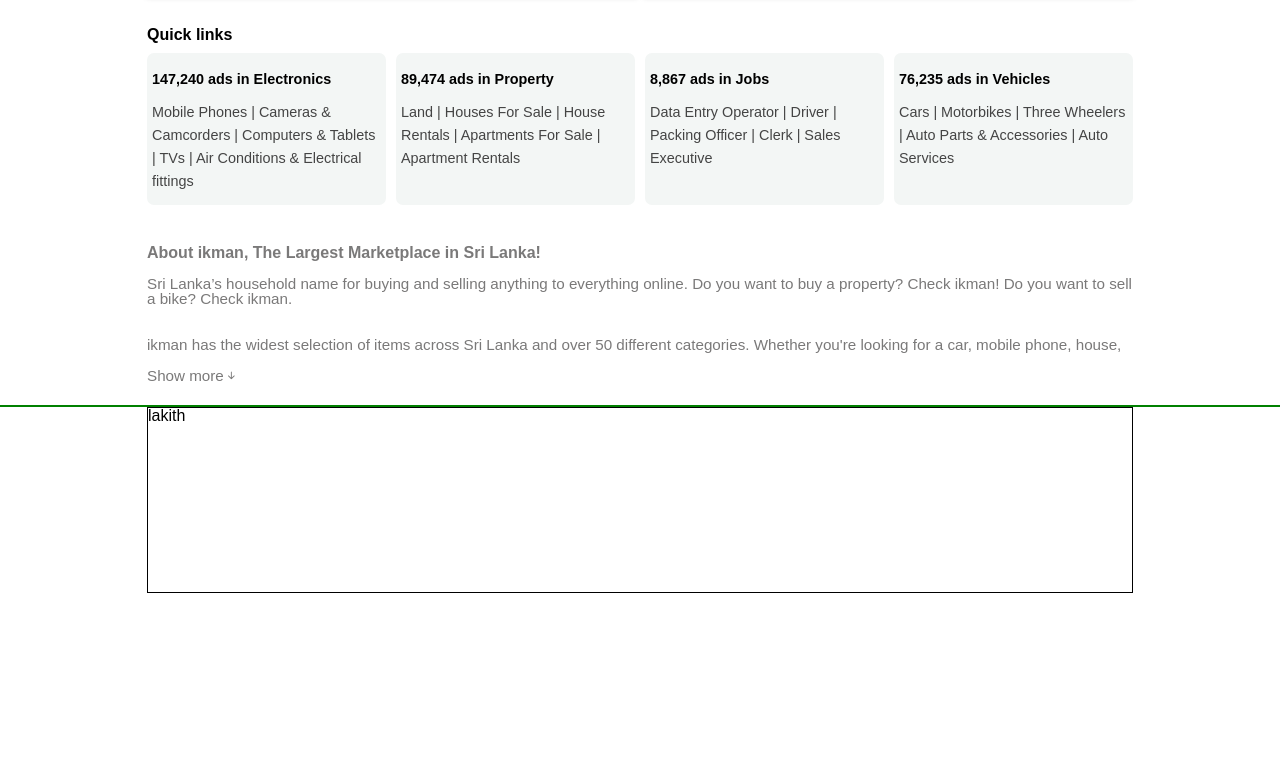
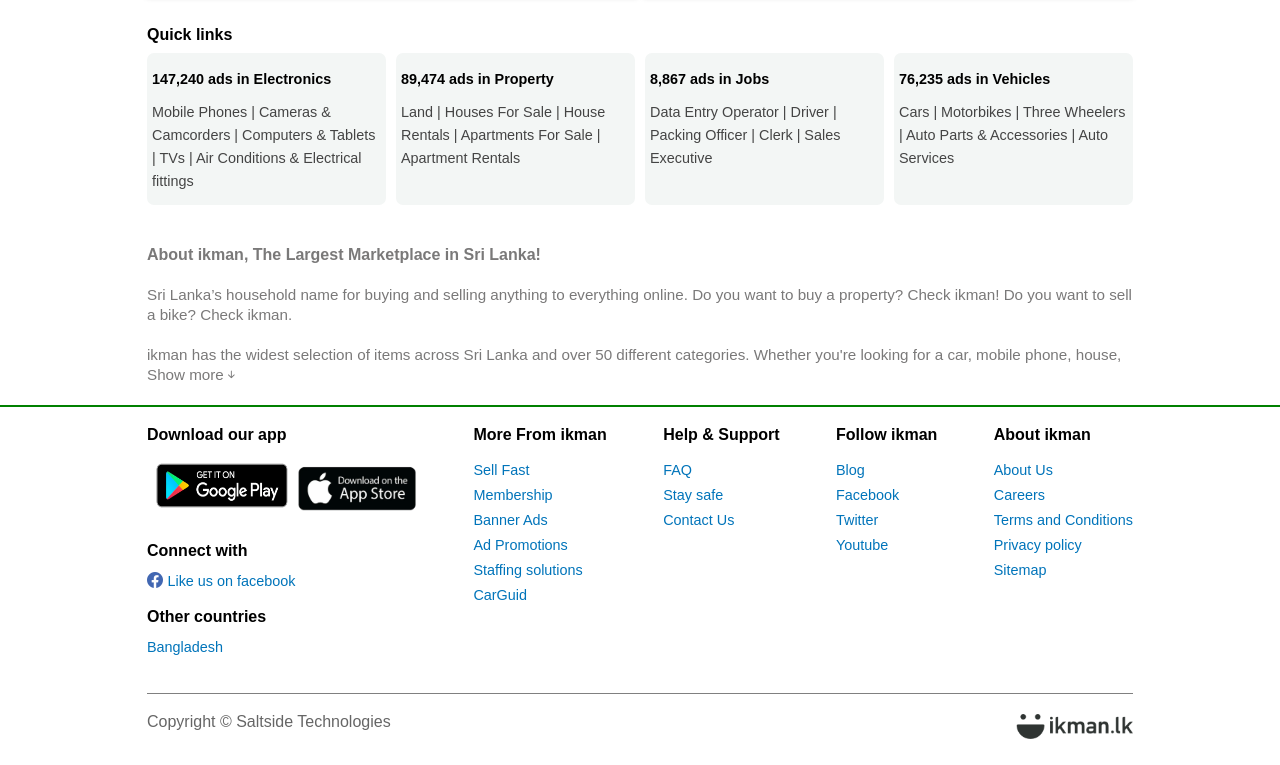
Before and after one commit to Nadeesha-Wanasinghe/ikmanlk-clone, a plain HTML site: page index.html in a window 1280 px wide. Shown: the part 1082-1847 px from the top of the page. Before the commit the page ends 1675 px from the top, so only its background shows below. Drawn offline with nearby package versions, Linux system fonts and the light colour scheme.

Commit message:
Complete the footer section

```diff
--- a/css/home.css
+++ b/css/home.css
@@ -79,13 +79,15 @@ footer {
   height: 188px;
   display: flex;
   justify-content: center;
-    border-top: 2px solid green;
+  border-top: 2px solid green;
+  height: 360px;
 }
 
 #footer-content {
   width: 100%;
   max-width: 986px;
-  border: 1px solid black;
+  display: flex;
+  flex-direction: column;
 }
 
 #header-1 {
@@ -294,7 +296,6 @@ input::placeholder {
 #add-poster-left {
   display: flex;
   height: 100%;
-
 }
 #add-poster-left > div:first-child {
   flex-basis: 40%;
@@ -328,12 +329,12 @@ input::placeholder {
   cursor: pointer;
   color: rgb(68, 68, 68);
 }
-#add-poster-left button span{
+#add-poster-left button span {
   font-size: 0.9rem;
   font-weight: bold;
 }
 
-#add-poster-right div{
+#add-poster-right div {
   margin-left: 20px;
 }
 #add-poster-right div:nth-child(2) {
@@ -358,7 +359,7 @@ input::placeholder {
   color: white;
 }
 
-#add-poster-right button span{
+#add-poster-right button span {
   font-size: 0.9rem;
   font-weight: bold;
 }
@@ -395,6 +396,7 @@ strong {
 #about-ikman {
   color: rgb(122, 121, 121);
   font-size: 0.95rem;
+  line-height: 20px;
 }
 
 #about-ikman strong {
@@ -409,6 +411,59 @@ strong {
   font-size: 0.95rem;
   cursor: pointer;
   padding: 0;
+}
+
+#footer-content > div:first-child {
+  flex-basis: 80%;
+  display: flex;
+  justify-content: space-between;
+  padding: 20px 0px;
+
+}
+
+#footer-content > div:last-child {
+  flex-basis: 20%;
+  display: flex;
+  justify-content: space-between;
+  border-top: 1px solid gray;
+  padding: 20px 0px;
+  color: rgb(102, 102, 102);
+}
+#footer-content > div:last-child img{
+  height: 25px;
+}
+
+#footer-content-top > div div:first-child{
+  margin-bottom: 15px;
+}
+
+#footer-content-top > div a{
+  line-height: 25px;
+  color: #0074ba;
+  font-size: 0.9rem;
+}
+
+#app-icons {
+  display: flex;
+  justify-content: space-between;
+  align-items: center;
+  padding-bottom: 20px;
+}
+#app-icons img {
+  cursor: pointer;
+  position: relative;
+  top: -5px;
+}
+#app-icons img:first-child {
+  width: 150px;
+  height: 65px;
+}
+#app-icons img:last-child {
+  width: 120px;
+  height: 50px;
+}
+.sub-footer {
+  padding-bottom: 10px;
 }
 
 @media all and (max-width: 800px) {
--- a/index.html
+++ b/index.html
@@ -348,14 +348,64 @@
         <div id="about-ikman">
           <p>
             <strong>About ikman, The Largest Marketplace in Sri Lanka!</strong><br><br>
-            Sri Lanka’s household name for buying and selling anything to everything online. Do you want to buy a property? Check ikman! Do you want to sell a bike? Check ikman. <br><br><br>
-            ikman has the widest selection of items across Sri Lanka and over 50 different categories. Whether you're looking for a car, mobile phone, house, <br><br>
+            Sri Lanka’s household name for buying and selling anything to everything online. Do you want to buy a property? Check ikman! Do you want to sell a bike? Check ikman. <br><br>
+            ikman has the widest selection of items across Sri Lanka and over 50 different categories. Whether you're looking for a car, mobile phone, house, <br>
           </p>
           <button>Show more<i class="bi bi-arrow-down-short"></i></button>
         </div>
       </main>
       <footer id="footer">
-        <div id="footer-content">lakith</div>
+        <div id="footer-content">
+          <div id="footer-content-top">
+            <div>
+              <div><strong>Download our app</strong></div>
+              <div id="app-icons">
+                <img src="img/browse-items/18.png" alt="">
+                <img src="img/browse-items/19.png" alt="">
+              </div>
+              <div class="sub-footer"><strong>Connect with</strong></div>
+              <div>
+                <div><i style="color: #4267B2;" class="bi bi-facebook"></i>&nbsp;<a href="">Like us on facebook</a></div>
+              </div>
+              <div class="sub-footer"><strong>Other countries</strong></div>
+              <div><a href="">Bangladesh</a></div>
+            </div>
+            <div>
+              <div><strong>More From ikman</strong></div>
+              <div><a href="">Sell Fast</a></div>
+              <div><a href="">Membership</a></div>
+              <div><a href="">Banner Ads</a></div>
+              <div><a href="">Ad Promotions</a></div>
+              <div><a href="">Staffing solutions</a></div>
+              <div><a href="">CarGuid</a></div>
+            </div>
+            <div>
+              <div><strong>Help & Support</strong></div>
+              <div><a href="">FAQ</a></div>
+              <div><a href="">Stay safe</a></div>
+              <div><a href="">Contact Us</a></div>
+            </div>
+            <div>
+              <div><strong>Follow ikman</strong></div>
+              <div><a href="">Blog</a></div>
+              <div><a href="">Facebook</a></div>
+              <div><a href="">Twitter</a></div>
+              <div><a href="">Youtube</a></div>
+            </div>
+            <div>
+              <div><strong>About ikman</strong></div>
+              <div><a href="">About Us</a></div>
+              <div><a href="">Careers</a></div>
+              <div><a href="">Terms and Conditions</a></div>
+              <div><a href="">Privacy policy</a></div>
+              <div><a href="">Sitemap</a></div>
+            </div>
+          </div>
+          <div>
+            <div>Copyright © Saltside Technologies</div>
+            <div><img src="img/footer-2x-54fad31b.png" alt=""></div>
+          </div>
+        </div>
       </footer>
     </div>
   </body>
```
